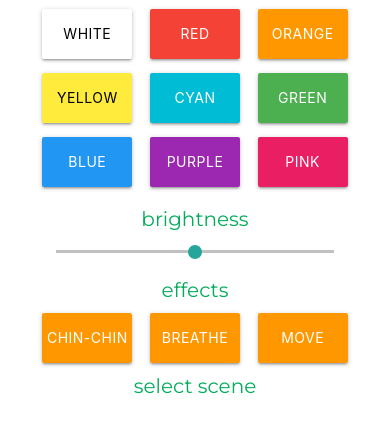
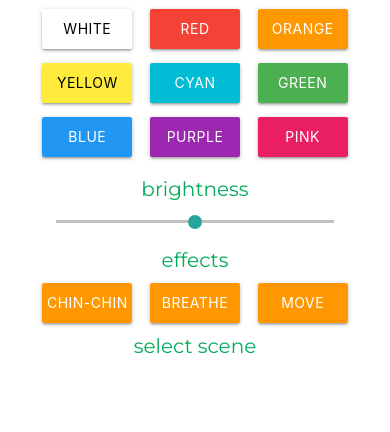
Before and after one commit to elogonme/lighter, a website: page public/index.html in a window 390 px wide. Shown: the part 176-608 px from the top of the page. Drawn offline with nearby package versions, Linux system fonts and the light colour scheme; no server answers.

Commit message:
Adjust style

```diff
--- a/public/style.css
+++ b/public/style.css
@@ -67,4 +67,8 @@ h2 {
         width: 80%;
         margin: 10px auto;
     }
+
+    .light-btn {
+        height: 40px;
+    }
 }
```
